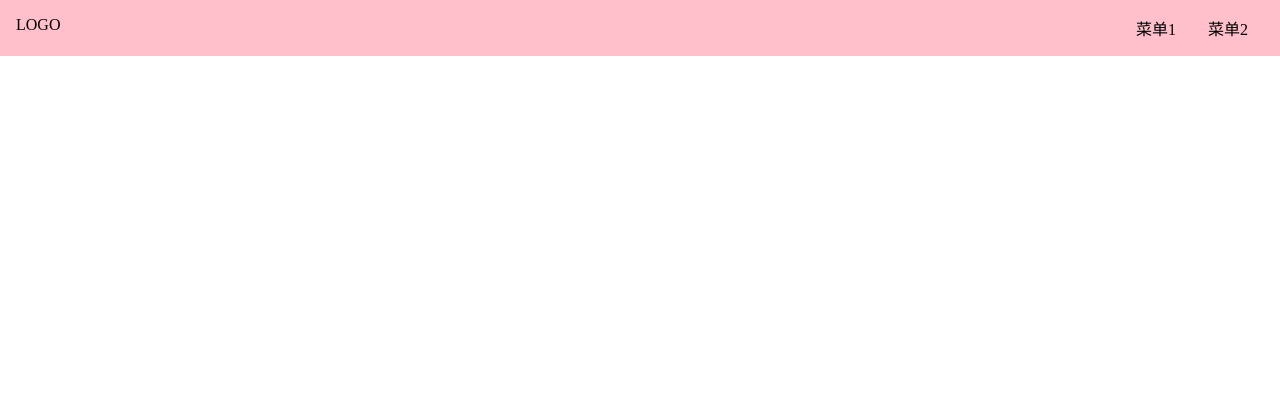
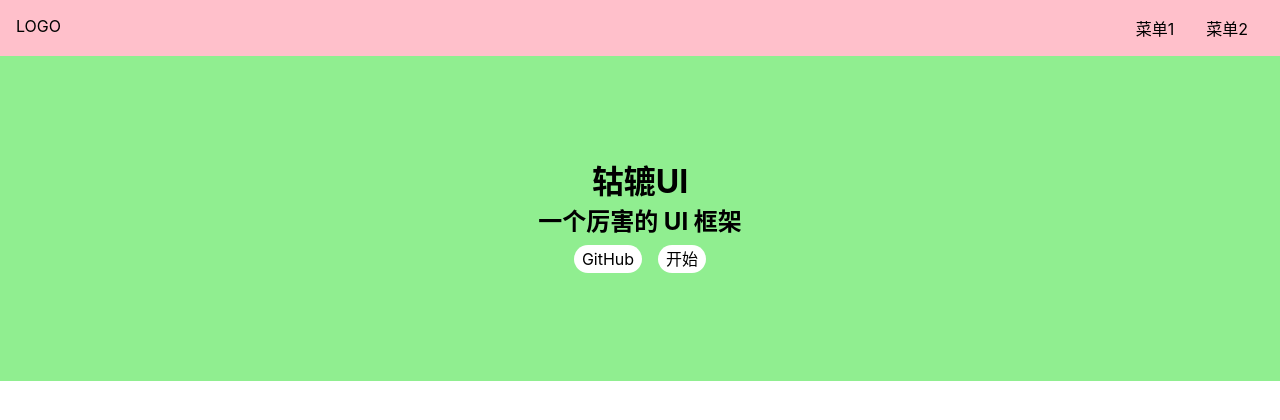
Before and after one commit to Sumuyzzz/fake-ui-2.0, a Vue app: page / in a window 1280 px wide. Shown: the top 420 px of the page. Built offline with nearby package versions, Linux system fonts and the light colour scheme.

Commit message:
💄 主页的基本样式

```diff
--- a/src/components/Home.vue
+++ b/src/components/Home.vue
@@ -1,6 +1,14 @@
 <template>
 	<div>
 		<Topnav />
+		<div class="banner">
+			<h1>轱辘UI</h1>
+			<h2>一个厉害的 UI 框架</h2>
+			<p class="actions">
+				<a>GitHub</a>
+				<a>开始</a>
+			</p>
+		</div>
 	</div>
 </template>
 <script lang="ts">
@@ -11,4 +19,25 @@
 	};
 </script>
 <style lang="scss" scoped>
+	.banner {
+		padding: 100px 0;
+		display: flex;
+		justify-content: center;
+		align-items: center;
+		flex-direction: column;
+		background: lightgreen;
+		> .actions {
+			padding: 8px 0;
+			a {
+				margin: 0 8px;
+				background: #fff;
+				display: inline-block;
+				$h: 28px;
+				height: $h;
+				line-height: $h;
+				border-radius: $h/2;
+				padding: 0 8px;
+			}
+		}
+	}
 </style>
--- a/src/index.scss
+++ b/src/index.scss
@@ -12,5 +12,12 @@
   color: inherit;
   &:hover {
     border-bottom: 1px solid;
+    cursor:pointer;
   }
 }
+body {
+  font-size: 16px;
+  // 为什么这样写 font-family
+  // 答案见 https://github.com/zenozeng/fonts.css/
+  font-family: -apple-system, "Noto Sans", "Helvetica Neue", Helvetica, "Nimbus Sans L", Arial, "Liberation Sans", "PingFang SC", "Hiragino Sans GB", "Noto Sans CJK SC", "Source Han Sans SC", "Source Han Sans CN", "Microsoft YaHei", "Wenquanyi Micro Hei", "WenQuanYi Zen Hei", "ST Heiti", SimHei, "WenQuanYi Zen Hei Sharp", sans-serif;
+}
```
